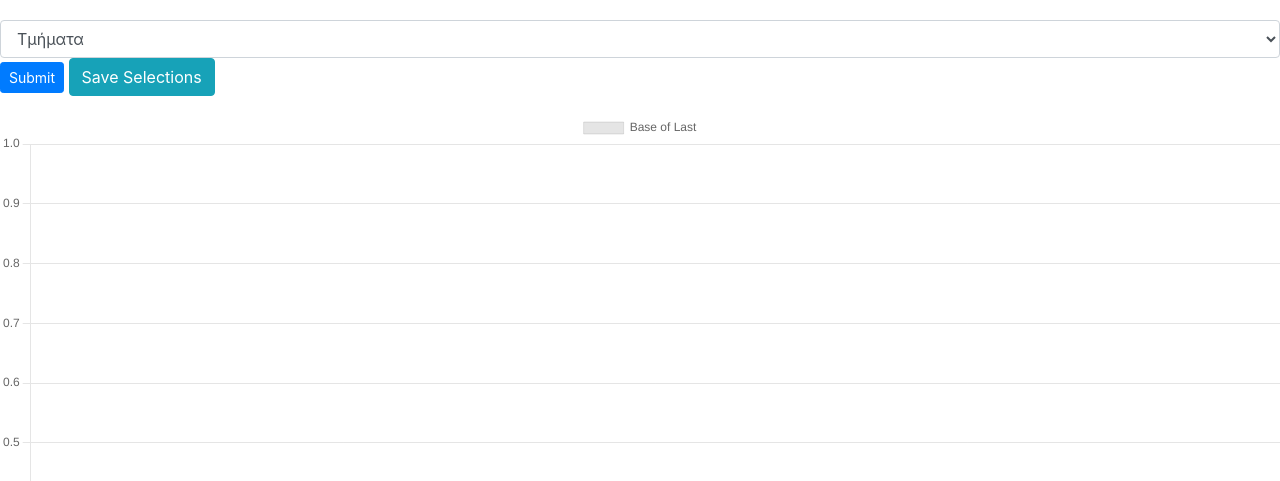
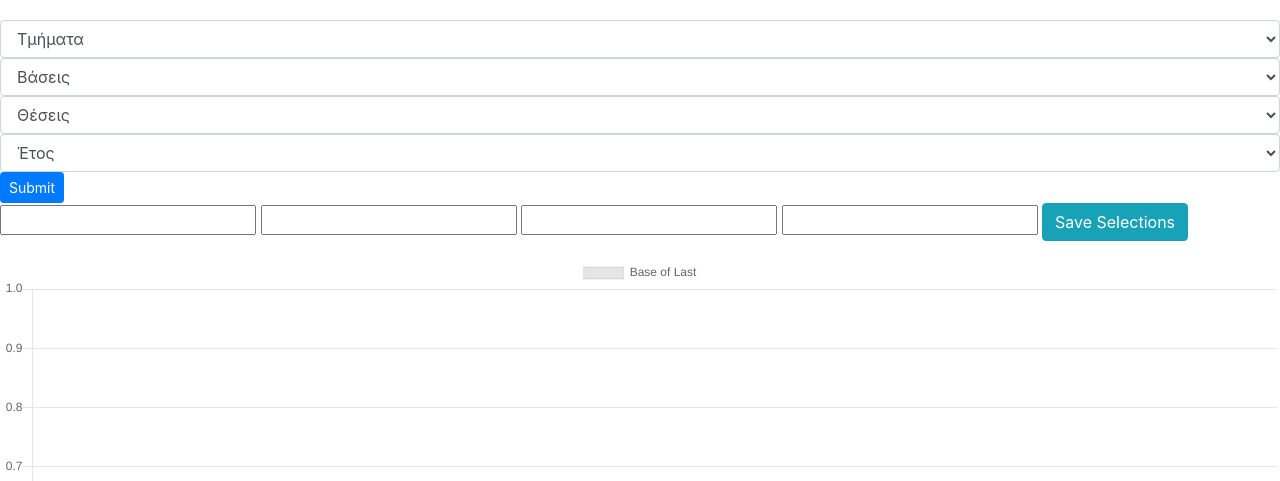
Before and after one commit to iee-ihu-gr-coursem102/WebEng22_Full-Stack-Comrades, a Python web app: template templates/index.html in a window 1280 px wide. Shown: the top 481 px of the page. Run offline with Jinja, Linux system fonts and the light colour scheme; the template is opened without the code that fills it, so the values that code supplies are empty; some libraries are stand-ins or nearby versions.

Commit message:
Feature: added corresponding form for savings.

```diff
--- a/templates/index.html
+++ b/templates/index.html
@@ -10,55 +10,64 @@
   <title>Development Dashboard</title>
   <meta name="viewport" content="width=device-width, initial-scale=1.0">
   <link href={{ url_for('static', filename='css/main.css') }} rel="stylesheet" media="screen">
+  <script src="//ajax.googleapis.com/ajax/libs/jquery/1.9.1/jquery.min.js"></script>
 
   <link rel="stylesheet" href="https://cdn.jsdelivr.net/npm/bootstrap@4.0.0/dist/css/bootstrap.min.css" integrity="sha384-Gn5384xqQ1aoWXA+058RXPxPg6fy4IWvTNh0E263XmFcJlSAwiGgFAW/dAiS6JXm" crossorigin="anonymous">
   <script src="https://code.jquery.com/jquery-3.2.1.slim.min.js" integrity="sha384-KJ3o2DKtIkvYIK3UENzmM7KCkRr/rE9/Qpg6aAZGJwFDMVNA/GpGFF93hXpG5KkN" crossorigin="anonymous"></script>
   <script src="https://cdn.jsdelivr.net/npm/popper.js@1.12.9/dist/umd/popper.min.js" integrity="sha384-ApNbgh9B+Y1QKtv3Rn7W3mgPxhU9K/ScQsAP7hUibX39j7fakFPskvXusvfa0b4Q" crossorigin="anonymous"></script>
   <script src="https://cdn.jsdelivr.net/npm/bootstrap@4.0.0/dist/js/bootstrap.min.js" integrity="sha384-JZR6Spejh4U02d8jOt6vLEHfe/JQGiRRSQQxSfFWpi1MquVdAyjUar5+76PVCmYl" crossorigin="anonymous"></script>
 
-  <script src="https://cdnjs.cloudflare.com/ajax/libs/Chart.js/3.7.0/chart.js"></script>
+  <script src="https://cdnjs.cloudflare.com/ajax/libs/Chart.js/2.9.4/Chart.js"></script>
  </head>
-
-
 
 
 <body>
 
+
 <div class="form-group">
   <form method="post">
-        <select class="form-control" aria-label="Default select example" id="operator" name="operator">
+    <select class="form-control" aria-label="Default select example" id="department_operator" name="department_operator" onchange="fill_dept()">
       <option value="#">Tμήματα</option>
       <option value="πληροφορική">Πληροφορική</option>
       <option value="ιατρική">Ιατρική</option>
       <option value="λογιστική">Λογιστική</option>
     </select>
+    <select class="form-control" aria-label="Default select example" id="base_operator" name="base_operator" onchange="fill_base()">
+      <option value="#">Βάσεις</option>
+      <option value="12000">12000</option>
+      <option value="14000">14000</option>
+      <option value="16000">16000</option>
+    </select>
+    <select class="form-control" aria-label="Default select example" id="position_operator" name="position_operator" onchange="fill_pos()">
+      <option value="#">Θέσεις</option>
+      <option value="100">100</option>
+      <option value="150">150</option>
+      <option value="200">200</option>
+    </select>
+    <select class="form-control" aria-label="Default select example" id="year_operator" name="year_operator" onchange="fill_yr()">
+      <option value="#">Έτος</option>
+      <option value="2021">2021</option>
+      <option value="2020">2020</option>
+      <option value="2019">2019</option>
+    </select>
     <input type="submit" value="Submit" class="btn btn-primary btn-sm">
-      <button type="button" class="btn btn-info" id="save_selections" onclick="myFunction()">Save Selections</button>
+  </form>
+
+  <form method="POST" action="/save">
+    <input type="text" id="dept" name="dept">
+    <input type="text" id="base" name="base">
+    <input type="text" id="pos" name="pos">
+    <input type="text" id="yr" name="yr">
+    <input type="submit" value="Save Selections" class="btn btn-info" onclick="save_subs()">
     <p id="demo"></p>
   </form>
 </div>
-
 
 <canvas id="bar_chart"></canvas>
 <canvas id="line_chart"></canvas>
 <canvas id="line_chart2"></canvas>
 <canvas id="doughnutArea"></canvas>
-
-
-  <div class="uni-slct">
-    <form method="post">
-        <select class="form-control" aria-label="Default select example" id="uni-sl" name="uni-sl">
-          <option value="#">Ιδρύματα</option>
-          {% for opt in uni_tit %}
-            <option> {{ opt }}</option>
-          {% endfor %}
-        </select>
-        <input type="submit" value="Submit" class="btn btn-primary btn-sm" onclick="showDept(this)">
-      <p id="show_dpt">"{{uni_dps}}"</p>
-    </form>
-  </div>
-
-  <!--<canvas id="bar_chart2"></canvas>-->
+<canvas id="bar_chart2"></canvas>
 
 <h5>{{department_name}}</h5>
 <h1>Max Year: {{max_y}}</h1>
@@ -67,24 +76,37 @@
 
 
 <script type="text/javascript">
-    function showDept(selectObject) {
-      document.getElementById("show_dpt").innerHTML = "{{uni_dps}}";
+  function save_subs() {
+    document.getElementById("demo").innerHTML = "Fields Saved!";
   }
 </script>
 
-  <script type="text/javascript">
-    function myFunction() {
-      let text = "This action will save all your preferences!";
-      if (confirm(text) == true) {
-        text = "Your preference(s) have been saved!";
-      } else {
-        text = "You canceled!";
+<script>
+  function fill_dept(){
+    // set text box value here
+    get_txt =  document.getElementById('department_operator');
+    set_txt = document.getElementById('dept');
+    set_txt.value = get_txt.value;
   }
-      document.getElementById("demo").innerHTML = text;
+  function fill_base(){
+    // set text box value here
+    get_txt =  document.getElementById('base_operator');
+    set_txt = document.getElementById('base');
+    set_txt.value = get_txt.value;
+  }
+  function fill_pos(){
+    // set text box value here
+    get_txt =  document.getElementById('position_operator');
+    set_txt = document.getElementById('pos');
+    set_txt.value = get_txt.value;
+  }
+  function fill_yr(){
+    // set text box value here
+    get_txt =  document.getElementById('year_operator');
+    set_txt = document.getElementById('yr');
+    set_txt.value = get_txt.value;
   }
 </script>
-
-
 
 
 <script type="text/javascript">
@@ -104,8 +126,7 @@
           "{{ item }}",
           {% endfor %}
         ],
-          borderWidth: 1,
-          borderRadius: 5
+        borderWidth: 1
       }]
     },
     options: {
@@ -129,7 +150,7 @@
           {% endfor %}
         ],
         datasets: [{
-          label: 'Bases throughout the Years',
+          label: 'Bases throught the Years',
           data: [
             {% for item in values2 %}
             "{{ item }}",
```
Lines whose indentation alone changed are shown as unchanged.
